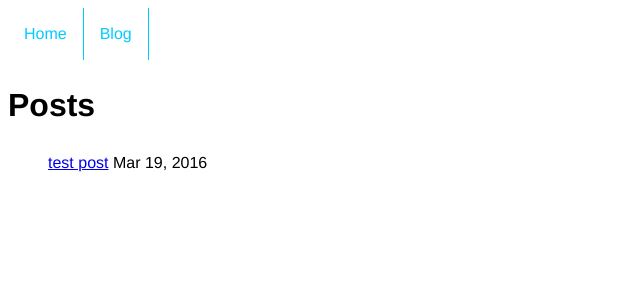
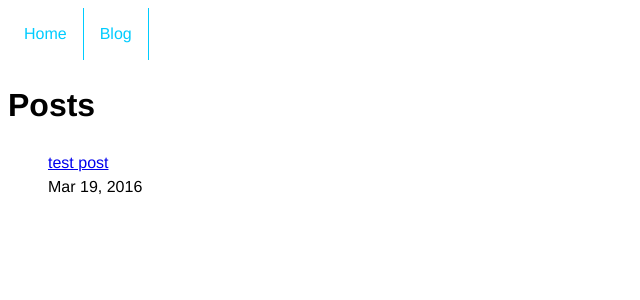
Before and after one commit to HCGK/HCGK.github.io, a Jekyll site: the page built from blog/index.html, in a window 1280 px wide. Shown: the top 300 px of the page, without its empty margins (0-640 px from the left). Built offline with Jekyll 4.4.1, drawn with Linux system fonts in a browser that asks for light colours; the list of posts is cut into pages by our own code.

Commit message:
Update index.html

```diff
--- a/blog/index.html
+++ b/blog/index.html
@@ -8,7 +8,7 @@ layout: default
     <ul id="index">
         {% for post in paginator.posts %}
             <li>
-                <a class="post-link" href="{{ post.url | prepend: site.baseurl }}">{{ post.title }}</a>
+                <a class="post-link" href="{{ post.url | prepend: site.baseurl }}">{{ post.title }}</a><br/>
                 <span id="post-date">{{ post.date | date: "%b %-d, %Y" }}</span>
                 <p>
                     {{post.quip}}
```
